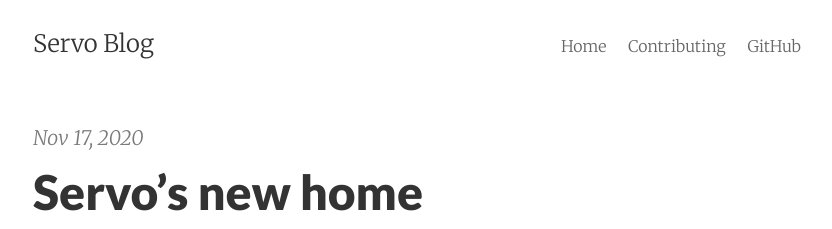
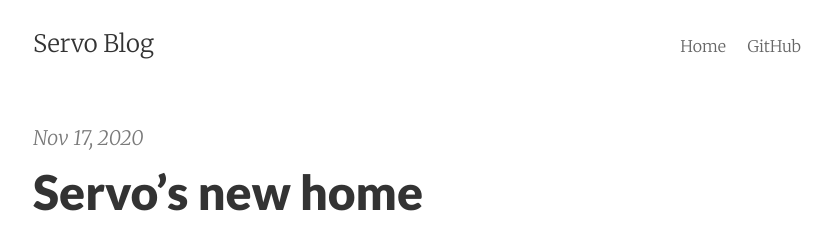
Before and after one commit to servo/blog.servo.org, a Jekyll site: the page built from index.html, in a window 1280 px wide and 900 px high. Shown: the top 229 px of the window, without its empty margins (223-1055 px from the left). Built offline with Jekyll 4.4.1, drawn with Linux system fonts in a browser that asks for light colours; the list of posts is cut into pages by our own code.

Commit message:
Hide broken link.

```diff
--- a/_includes/navigation.html
+++ b/_includes/navigation.html
@@ -1,3 +1,3 @@
 <a href="https://servo.org/">Home</a>
-<a href="https://servo.org/starters">Contributing</a>
+<!--<a href="https://servo.org/starters">Contributing</a>-->
 <a href="https://github.com/servo/servo">GitHub</a>
```
